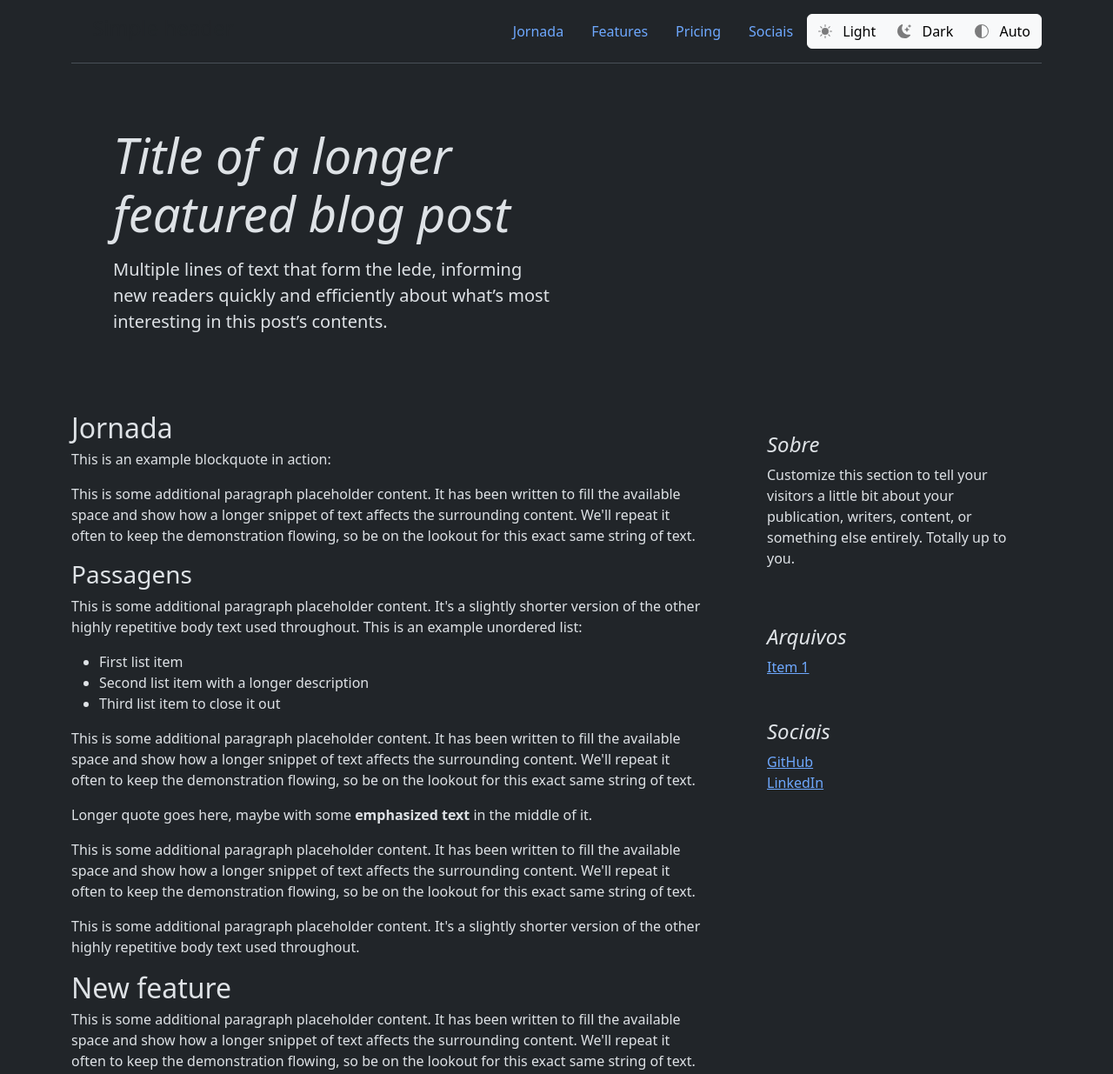
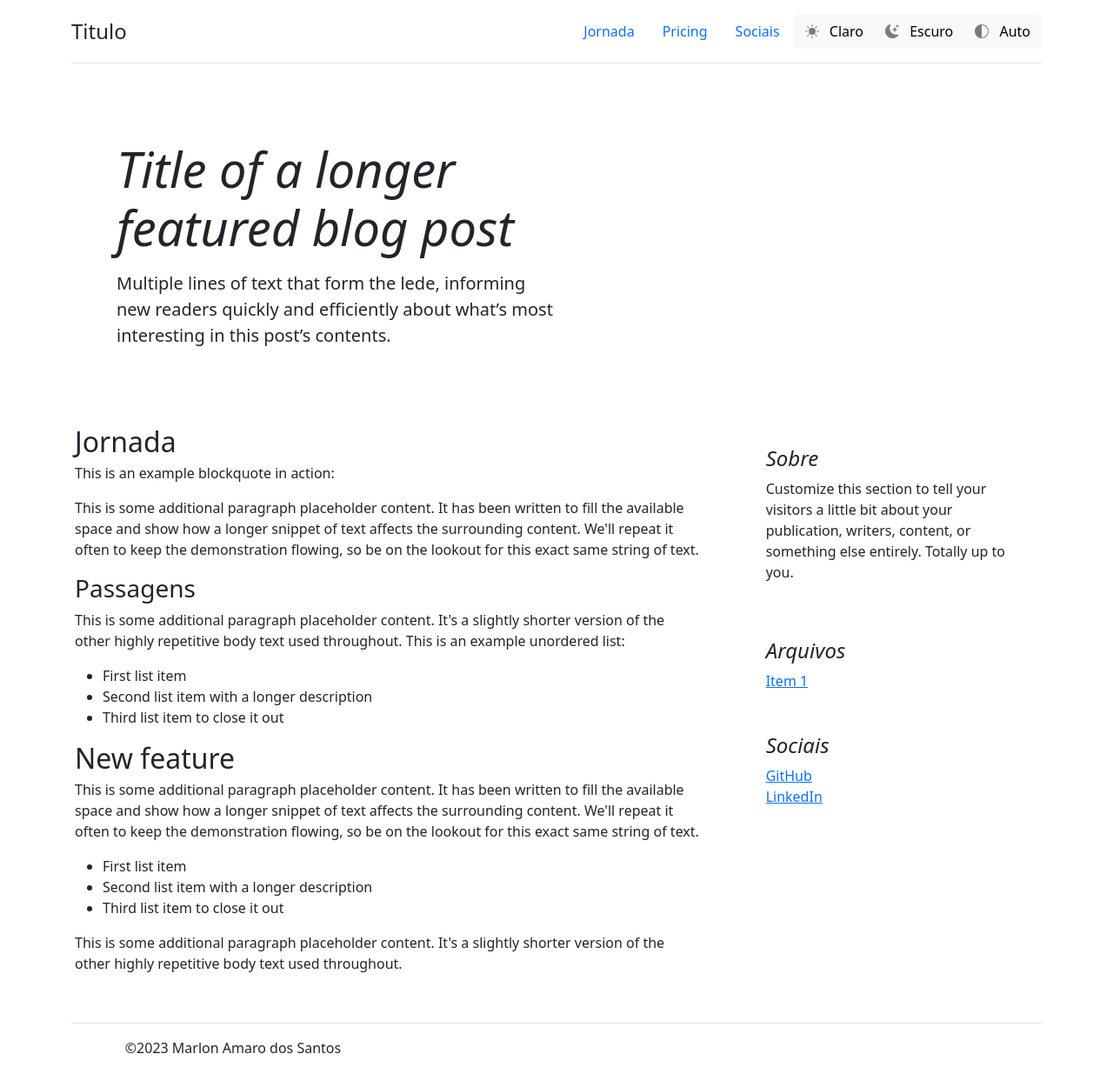
Before and after one commit to maarlonsantos/maarlonsantos.github.io, a plain HTML site: page index.html in a window 1280 px wide. Shown: the top 1235 px of the page at 87% size. Drawn offline with nearby package versions, Linux system fonts and the light colour scheme; a script that the page names is missing.

Commit message:
cria header fixo

```diff
--- a/css/main.css
+++ b/css/main.css
@@ -48,3 +48,42 @@
   white-space: nowrap;
   -webkit-overflow-scrolling: touch;
 }
+
+img {
+  max-width: 100%
+}
+
+.bi {
+  width: 1em;
+  height: 1em;
+  vertical-align: -0.125em;
+  fill: currentcolor;
+}
+
+body {
+  overflow-y: scroll
+}
+
+/* Style the header
+.header {
+  padding: 10px 16px;
+  background: #555;
+  color: #f1f1f1;
+}*/
+
+/* Page content */
+.content {
+  padding: 16px;
+}
+
+/* The sticky class is added to the header with JS when it reaches its scroll position */
+.sticky {
+  position: fixed;
+  top: 0;
+  width: auto;
+}
+
+/* Add some top padding to the page content to prevent sudden quick movement (as the header gets a new position at the top of the page (position:fixed and top:0) */
+.sticky + .content {
+  padding-top: 102px;
+}
--- a/index.html
+++ b/index.html
@@ -1,5 +1,5 @@
 <!doctype html>
-<html lang="pt-BR" data-bs-theme="dark">
+<html lang="pt-BR">
   <head>
 
     <meta charset="utf-8">
@@ -20,8 +20,9 @@
       gtag('config', 'G-QML2ZZBBXS');
     </script>
     <!-- Google tag (gtag.js) -->
+
     <link href="https://cdn.jsdelivr.net/npm/bootstrap@5.3.0-alpha1/dist/css/bootstrap.min.css" rel="stylesheet" integrity="sha384-GLhlTQ8iRABdZLl6O3oVMWSktQOp6b7In1Zl3/Jr59b6EGGoI1aFkw7cmDA6j6gD" crossorigin="anonymous">
-
+    <link href="css/main.css" rel="stylesheet">
     <!-- Custom styles for this template -->
     <link href="https://fonts.googleapis.com/css?family=Playfair&#43;Display:700,900&amp;display=swap" rel="stylesheet">
     <!-- Custom styles for this template -->
@@ -37,16 +38,18 @@
       }
       body {overflow-y: scroll}
     </style>
-  <div class="container">
-    <header class="d-flex flex-wrap justify-content-center py-3 mb-4 border-bottom">
-      <a href="/" class="d-flex align-items-center mb-3 mb-md-0 me-md-auto text-dark text-decoration-none">
-        <svg class="bi me-2" width="40" height="32"><use xlink:href="#bootstrap"/></svg>
-        <h1 class="fs-4">Simple header</h1>
-      </a>
+
+  <div class="container sticky-top bg-auto opacity-100" >
+<!-- <nav class="navbar navbar-default navbar-fixed-top"> -->
+  <!-- <div class=" container"> -->
+    <header class="d-flex flex-wrap justify-content-center py-3 mb-4 border-bottom text bg-auto-reverse">
+      <!-- <a href="/" class="d-flex align-items-center mb-3 mb-md-0 me-md-auto text-dark text-decoration-none">
+        <svg class="bi me-2" width="40" height="32"><use xlink:href="#bootstrap"/></svg> -->
+        <h1 class="fs-4 d-flex align-items-center mb-3 mb-md-0 me-md-auto text-decoration-none">Titulo</h1>
+      <!-- </a> -->
 
       <ul class="nav nav-pills">
         <li class="nav-item"><a href="#jornada" class="nav-link">Jornada</a></li>
-        <li class="nav-item"><a href="#" class="nav-link">Features</a></li>
         <li class="nav-item"><a href="#" class="nav-link">Pricing</a></li>
         <li class="nav-item"><a href="#sociais" class="nav-link">Sociais</a></li>
       </ul>
@@ -55,14 +58,12 @@
         <div class="btn-group">
           <button class="btn btn-light" data-bs-theme-value="light">
               <svg class="bi me-2 opacity-50 theme-icon"><use href="#sun-fill"></use></svg>
-              Light
+              Claro
               <svg class="bi ms-auto d-none"><use href="#check2"></use></svg>
           </button>
-        <!-- </div>
-        <div class="btn"> -->
           <button class="btn btn-light" data-bs-theme-value="dark">
               <svg class="bi me-2 opacity-50 theme-icon"><use href="#moon-stars-fill"></use></svg>
-              Dark
+              Escuro
               <svg class="bi ms-auto d-none"><use href="#check2"></use></svg>
           </button>
           <button class="btn btn-light" data-bs-theme-value="auto">
@@ -75,8 +76,9 @@
 
     </header>
   </div>
+<!-- </nav> -->
 
-<main class="container">
+<main class="container content">
 
   <svg xmlns="http://www.w3.org/2000/svg" style="display: none;">
     <symbol id="check2" viewBox="0 0 16 16">
@@ -94,8 +96,6 @@
         <path d="M8 12a4 4 0 1 0 0-8 4 4 0 0 0 0 8zM8 0a.5.5 0 0 1 .5.5v2a.5.5 0 0 1-1 0v-2A.5.5 0 0 1 8 0zm0 13a.5.5 0 0 1 .5.5v2a.5.5 0 0 1-1 0v-2A.5.5 0 0 1 8 13zm8-5a.5.5 0 0 1-.5.5h-2a.5.5 0 0 1 0-1h2a.5.5 0 0 1 .5.5zM3 8a.5.5 0 0 1-.5.5h-2a.5.5 0 0 1 0-1h2A.5.5 0 0 1 3 8zm10.657-5.657a.5.5 0 0 1 0 .707l-1.414 1.415a.5.5 0 1 1-.707-.708l1.414-1.414a.5.5 0 0 1 .707 0zm-9.193 9.193a.5.5 0 0 1 0 .707L3.05 13.657a.5.5 0 0 1-.707-.707l1.414-1.414a.5.5 0 0 1 .707 0zm9.193 2.121a.5.5 0 0 1-.707 0l-1.414-1.414a.5.5 0 0 1 .707-.707l1.414 1.414a.5.5 0 0 1 0 .707zM4.464 4.465a.5.5 0 0 1-.707 0L2.343 3.05a.5.5 0 1 1 .707-.707l1.414 1.414a.5.5 0 0 1 0 .708z"/>
     </symbol>
   </svg>
-
-
 
   <div class="p-4 p-md-5 mb-4 rounded text-bg-reverse">
     <div class="col-md-6 px-0">
@@ -120,18 +120,6 @@
           <li>Second list item with a longer description</li>
           <li>Third list item to close it out</li>
         </ul>
-
-      <article class="blog-post">
-        <h2 class="blog-post-title mb-1"></h2>
-
-        <p>This is some additional paragraph placeholder content. It has been written to fill the available space and show how a longer snippet of text affects the surrounding content. We'll repeat it often to keep the demonstration flowing, so be on the lookout for this exact same string of text.</p>
-        <blockquote>
-          <p>Longer quote goes here, maybe with some <strong>emphasized text</strong> in the middle of it.</p>
-        </blockquote>
-        <p>This is some additional paragraph placeholder content. It has been written to fill the available space and show how a longer snippet of text affects the surrounding content. We'll repeat it often to keep the demonstration flowing, so be on the lookout for this exact same string of text.</p>
-
-        <p>This is some additional paragraph placeholder content. It's a slightly shorter version of the other highly repetitive body text used throughout.</p>
-      </article>
 
       <article class="blog-post">
         <h2 class="blog-post-title mb-1">New feature</h2>
@@ -192,5 +180,6 @@
   </footer>
 </div>
     <script src="https://auct.github.io/uajax/demo/dark-theme-switcher.js"></script>
+    <script src="js/main.js"></script>
   </body>
 </html>
--- /dev/null
+++ b/js/main.js
@@ -0,0 +1,17 @@
+// When the user scrolls the page, execute myFunction
+window.onscroll = function() {myFunction()};
+
+// Get the header
+var header = document.getElementById("myHeader");
+
+// Get the offset position of the navbar
+var sticky = header.offsetTop;
+
+// Add the sticky class to the header when you reach its scroll position. Remove "sticky" when you leave the scroll position
+function myFunction() {
+  if (window.pageYOffset > sticky) {
+    header.classList.add("sticky");
+  } else {
+    header.classList.remove("sticky");
+  }
+}
```
Lines whose indentation alone changed are shown as unchanged.
